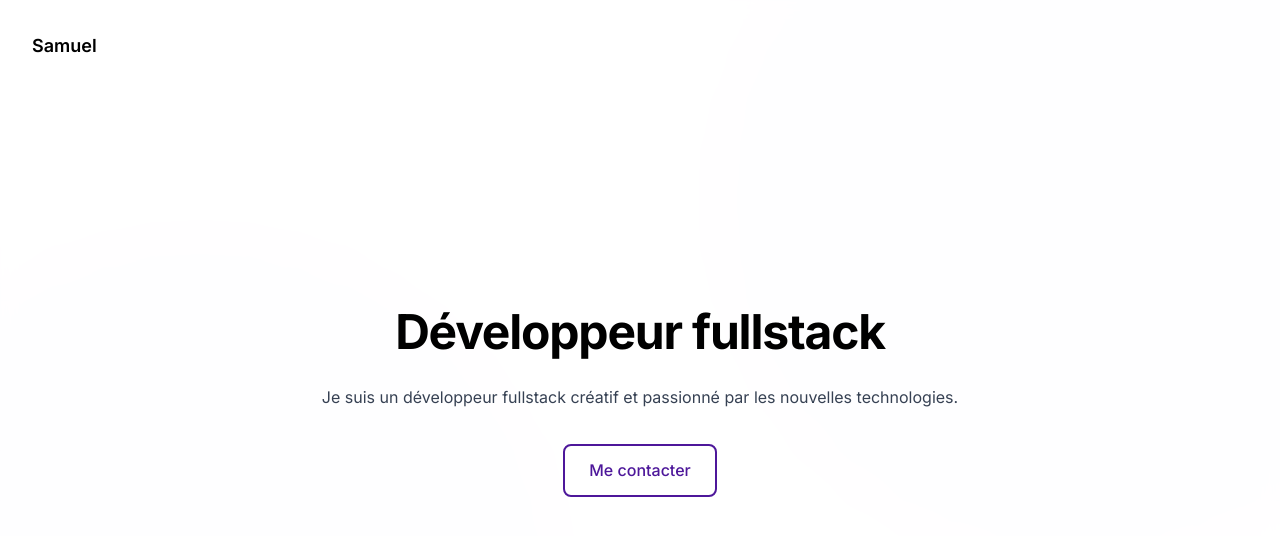
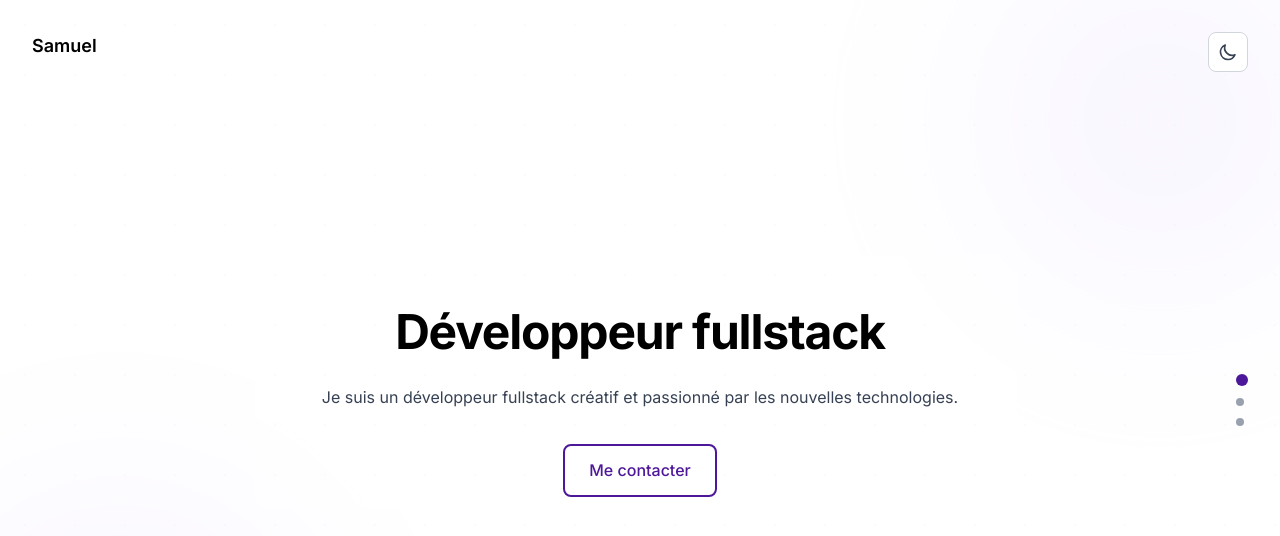
Before and after one commit to Vaubon-ent/portfolio, a Next.js app: page / in a window 1280 px wide. Shown: the top 536 px of the page. Built offline with nearby package versions, Linux system fonts and the light colour scheme.

Commit message:
ADD: darktheme toggle button, resend mailing ok,

```diff
--- a/app/components/sections/AboutSection.tsx
+++ b/app/components/sections/AboutSection.tsx
@@ -2,7 +2,7 @@
 
 export default function AboutSection() {
     return (
-        <section id="about" className="relative bg-white/95 dark:bg-black/95 backdrop-blur-sm h-screen snap-start snap-always flex items-center justify-center z-10">
+        <section id="about" className="relative bg-white/85 dark:bg-slate-900/85 h-screen snap-start snap-always flex items-center justify-center z-10">
             <div className="container mx-auto px-4">
                 <h2 className="text-3xl font-bold mb-12 text-center text-black dark:text-white">
                     Samuel VAUBON
--- a/app/components/sections/ContactSection.tsx
+++ b/app/components/sections/ContactSection.tsx
@@ -6,7 +6,7 @@ import FooterSection from "./FooterSection";
 export default function ContactSection() {
     return (
         <>
-            <section id="contact" className="relative bg-white/95 dark:bg-black/95 backdrop-blur-sm h-screen snap-start snap-always flex flex-col items-center justify-center overflow-y-auto z-10">
+            <section id="contact" className="relative bg-white/85 dark:bg-slate-900/85 h-screen snap-start snap-always flex flex-col items-center justify-center overflow-y-auto z-10">
                 <div className="container mx-auto px-4 py-16 flex-1 flex flex-col justify-center">
                     <h2 className="text-3xl font-bold mb-12 text-center text-black dark:text-white">
                         Contact
--- a/app/components/sections/HeroSection.tsx
+++ b/app/components/sections/HeroSection.tsx
@@ -2,7 +2,7 @@
 
 export default function HeroSection() {
     return (
-        <section id="hero" className="relative bg-white/95 dark:bg-black/95 backdrop-blur-sm h-screen snap-start snap-always flex items-center justify-center z-10">
+        <section id="hero" className="relative bg-white/85 dark:bg-slate-900/85 h-screen snap-start snap-always flex items-center justify-center z-10">
             <div className="container mx-auto px-4 py-24 md:py-32 text-center">
                 <h1 className="text-5xl md:text-6xl lg:text-7xl font-bold mb-6 text-black dark:text-white">
                     Développeur fullstack
--- a/app/components/sections/Navigation.tsx
+++ b/app/components/sections/Navigation.tsx
@@ -1,6 +1,7 @@
 "use client";
 
 import { useState, useEffect } from "react";
+import ThemeToggle from "../ui/ThemeToggle";
 
 export default function Navigation() {
     const [activeSection, setActiveSection] = useState("hero");
@@ -107,11 +108,12 @@ export default function Navigation() {
                 </button>
             </div>
 
-            {/* Menu mobile - Bouton hamburger */}
-            <div className="fixed top-8 right-8 z-50 md:hidden">
+            {/* ThemeToggle et Menu mobile - Bouton hamburger */}
+            <div className="fixed top-8 right-8 z-50 flex items-center gap-3">
+                <ThemeToggle />
                 <button
                     onClick={() => setIsMobileMenuOpen(!isMobileMenuOpen)}
-                    className="w-10 h-10 flex flex-col justify-center items-center gap-1.5"
+                    className="w-10 h-10 flex flex-col justify-center items-center gap-1.5 md:hidden"
                     aria-label="Menu"
                 >
                     <span
--- a/app/components/sections/ProjectSection.tsx
+++ b/app/components/sections/ProjectSection.tsx
@@ -91,7 +91,7 @@ export default function ProjectSection() {
         <section
             ref={sectionRef}
             id="projet"
-            className="relative bg-white/95 dark:bg-black/95 backdrop-blur-sm h-screen snap-start snap-always overflow-hidden z-10"
+            className="relative bg-white/85 dark:bg-slate-900/85 h-screen snap-start snap-always overflow-hidden z-10"
         >
             {/* Conteneur de défilement horizontal */}
             <div
--- a/app/components/sections/SkillsSection.tsx
+++ b/app/components/sections/SkillsSection.tsx
@@ -23,7 +23,7 @@ export default function SkillSection() {
     };
 
     return (
-        <section id="skills" className="relative bg-white/95 dark:bg-black/95 backdrop-blur-sm h-screen snap-start snap-always flex items-center justify-center overflow-y-auto z-10">
+        <section id="skills" className="relative bg-white/85 dark:bg-slate-900/85 h-screen snap-start snap-always flex items-center justify-center overflow-y-auto z-10">
             <div className="container mx-auto px-4 py-16">
                 <h2 className="text-3xl font-bold mb-12 text-center text-black dark:text-white">
                     Compétences
--- a/app/components/ui/BackgroundDecoration.tsx
+++ b/app/components/ui/BackgroundDecoration.tsx
@@ -2,21 +2,35 @@
 
 export default function BackgroundDecoration() {
     return (
-        <div className="fixed inset-0 pointer-events-none overflow-hidden" style={{ zIndex: 1 }}>
-            {/* Cercle violet subtil en haut à droite */}
-            <div className="absolute top-0 right-0 w-[800px] h-[800px] bg-violet-900/12 dark:bg-violet-400/12 rounded-full blur-3xl -translate-y-1/4 translate-x-1/4"></div>
+        <div
+            className="fixed inset-0 pointer-events-none"
+            style={{
+                zIndex: 0, // Au-dessus du body mais sous les sections (z-10)
+            }}
+        >
+            {/* Cercle violet en haut à droite */}
+            <div
+                className="absolute top-0 right-0 w-[600px] h-[600px] rounded-full blur-3xl"
+                style={{
+                    background: 'radial-gradient(circle, rgba(139, 92, 246, 0.4) 0%, transparent 70%)',
+                    transform: 'translate(30%, -30%)',
+                }}
+            ></div>
 
-            {/* Cercle violet subtil en bas à gauche */}
-            <div className="absolute bottom-0 left-0 w-[800px] h-[800px] bg-violet-900/12 dark:bg-violet-400/12 rounded-full blur-3xl translate-y-1/4 -translate-x-1/4"></div>
+            {/* Cercle violet en bas à gauche */}
+            <div
+                className="absolute bottom-0 left-0 w-[600px] h-[600px] rounded-full blur-3xl"
+                style={{
+                    background: 'radial-gradient(circle, rgba(124, 58, 237, 0.4) 0%, transparent 70%)',
+                    transform: 'translate(-30%, 30%)',
+                }}
+            ></div>
 
-            {/* Lignes de grille très subtiles */}
+            {/* Grille de points subtile */}
             <div
                 className="absolute inset-0"
                 style={{
-                    backgroundImage: `
-                        linear-gradient(to right, rgba(88, 28, 135, 0.04) 1px, transparent 1px),
-                        linear-gradient(to bottom, rgba(88, 28, 135, 0.04) 1px, transparent 1px)
-                    `,
+                    backgroundImage: 'radial-gradient(circle, rgba(139, 92, 246, 0.2) 1px, transparent 1px)',
                     backgroundSize: '50px 50px',
                 }}
             ></div>
--- /dev/null
+++ b/app/components/ui/ThemeToggle.tsx
@@ -0,0 +1,98 @@
+"use client";
+
+import { useState, useEffect } from "react";
+
+export default function ThemeToggle() {
+    const [theme, setTheme] = useState<"light" | "dark">("light");
+    const [mounted, setMounted] = useState(false);
+
+    useEffect(() => {
+        setMounted(true);
+        // Vérifier d'abord si la classe dark est déjà présente (depuis le script inline)
+        const root = document.documentElement;
+        const hasDarkClass = root.classList.contains("dark");
+
+        // Vérifier la préférence système ou le localStorage
+        const savedTheme = localStorage.getItem("theme") as "light" | "dark" | null;
+        const systemTheme = window.matchMedia("(prefers-color-scheme: dark)").matches ? "dark" : "light";
+
+        // Utiliser le thème sauvegardé, sinon celui détecté par la classe, sinon la préférence système
+        const initialTheme = savedTheme || (hasDarkClass ? "dark" : systemTheme);
+
+        setTheme(initialTheme);
+        // S'assurer que le thème est appliqué (au cas où il y aurait une incohérence)
+        applyTheme(initialTheme);
+    }, []);
+
+    const applyTheme = (newTheme: "light" | "dark") => {
+        const root = document.documentElement;
+        if (newTheme === "dark") {
+            root.classList.add("dark");
+        } else {
+            root.classList.remove("dark");
+        }
+        localStorage.setItem("theme", newTheme);
+        // Debug: vérifier que la classe est bien appliquée
+        console.log("Theme appliqué:", newTheme, "Classe dark présente:", root.classList.contains("dark"));
+    };
+
+    const toggleTheme = () => {
+        const newTheme = theme === "light" ? "dark" : "light";
+        setTheme(newTheme);
+        applyTheme(newTheme);
+    };
+
+    // Éviter le flash de contenu non stylé
+    if (!mounted) {
+        return (
+            <button
+                className="w-10 h-10 flex items-center justify-center rounded-lg border border-gray-300 dark:border-gray-700 bg-white dark:bg-black transition-colors"
+                aria-label="Changer le thème"
+            >
+                <span className="w-5 h-5">🌓</span>
+            </button>
+        );
+    }
+
+    return (
+        <button
+            onClick={toggleTheme}
+            className="w-10 h-10 flex items-center justify-center rounded-lg border border-gray-300 dark:border-gray-700 bg-white dark:bg-black hover:bg-gray-50 dark:hover:bg-gray-900 transition-colors duration-200"
+            aria-label={theme === "light" ? "Activer le mode sombre" : "Activer le mode clair"}
+        >
+            {theme === "light" ? (
+                // Icône lune pour passer en dark mode
+                <svg
+                    className="w-5 h-5 text-gray-700 dark:text-gray-300"
+                    fill="none"
+                    stroke="currentColor"
+                    viewBox="0 0 24 24"
+                    xmlns="http://www.w3.org/2000/svg"
+                >
+                    <path
+                        strokeLinecap="round"
+                        strokeLinejoin="round"
+                        strokeWidth={2}
+                        d="M20.354 15.354A9 9 0 018.646 3.646 9.003 9.003 0 0012 21a9.003 9.003 0 008.354-5.646z"
+                    />
+                </svg>
+            ) : (
+                // Icône soleil pour passer en light mode
+                <svg
+                    className="w-5 h-5 text-gray-700 dark:text-gray-300"
+                    fill="none"
+                    stroke="currentColor"
+                    viewBox="0 0 24 24"
+                    xmlns="http://www.w3.org/2000/svg"
+                >
+                    <path
+                        strokeLinecap="round"
+                        strokeLinejoin="round"
+                        strokeWidth={2}
+                        d="M12 3v1m0 16v1m9-9h-1M4 12H3m15.364 6.364l-.707-.707M6.343 6.343l-.707-.707m12.728 0l-.707.707M6.343 17.657l-.707.707M16 12a4 4 0 11-8 0 4 4 0 018 0z"
+                    />
+                </svg>
+            )}
+        </button>
+    );
+}
--- a/app/data/projects.json
+++ b/app/data/projects.json
@@ -6,9 +6,10 @@
     "description-plus": "Développement d'une application web complémentaire qui permet aux restaurateurs dont les caisses enregistreuses ne sont pas compatibles avec TicknCook de continuer à utiliser le système. Cette side app reproduit les fonctionnalités essentielles de l'application principale et assure la transmission des commandes au système TicknCook malgré l'absence d'intégration native.",
     "problématique": null,
     "technologies": ["Angular", "Node.js", "Express", "PWA"],
-    "image": null,
+    "image": "/tnk.png",
     "github": null,
     "demo": null,
+    "link": "https://tickncook.com/fr/",
     "type": "pro",
     "is_abort": null
   },
@@ -22,6 +23,7 @@
     "image": null,
     "github": "https://github.com/tezcatlypoca/TradingView",
     "demo": null,
+    "link": null,
     "type": "perso",
     "is_abort": true
   },
@@ -35,6 +37,7 @@
     "image": null,
     "github": "https://github.com/tezcatlypoca/local-llm",
     "demo": null,
+    "link": null,
     "type": "perso",
     "is_abort": false
   }
--- a/app/globals.css
+++ b/app/globals.css
@@ -1,4 +1,7 @@
 @import "tailwindcss";
+
+/* Configuration du dark mode pour Tailwind v4 */
+@custom-variant dark (&:where(.dark, .dark *));
 
 :root {
   --background: #ffffff;
@@ -36,11 +39,9 @@
   --font-weight-bold: 700;
 }
 
-@media (prefers-color-scheme: dark) {
-  :root {
-    --background: #0a0a0a;
-    --foreground: #ededed;
-  }
+.dark {
+  --background: #0f172a; /* bleu nuit très sombre (slate-900) */
+  --foreground: #f1f5f9; /* slate-100 pour un meilleur contraste */
 }
 
 html {
@@ -55,7 +56,7 @@ html:not(.project-detail-scrollbar)::-webkit-scrollbar {
 
 body {
   overflow: hidden;
-  background: var(--background);
+  background: var(--background) !important;
   color: var(--foreground);
   font-family: var(--font-inter), -apple-system, BlinkMacSystemFont, "Segoe UI", sans-serif;
   font-weight: 400;
@@ -63,6 +64,7 @@ body {
   -webkit-font-smoothing: antialiased;
   -moz-osx-font-smoothing: grayscale;
   scrollbar-width: none; /* Firefox */
+  min-height: 100vh;
 }
 
 body::-webkit-scrollbar {
@@ -175,20 +177,18 @@ html.project-detail-scrollbar::-webkit-scrollbar-thumb:hover {
   background-clip: padding-box;
 }
 
-@media (prefers-color-scheme: dark) {
-  html.project-detail-scrollbar {
+html.dark.project-detail-scrollbar {
   scrollbar-color: rgb(76, 29, 149) transparent; /* violet-950 pour dark mode */
 }
 
-  html.project-detail-scrollbar::-webkit-scrollbar-thumb {
+html.dark.project-detail-scrollbar::-webkit-scrollbar-thumb {
   background: rgb(76, 29, 149); /* violet-950 */
   background-clip: padding-box;
 }
 
-  html.project-detail-scrollbar::-webkit-scrollbar-thumb:hover {
+html.dark.project-detail-scrollbar::-webkit-scrollbar-thumb:hover {
   background: rgb(88, 28, 135); /* violet-900 au survol */
   background-clip: padding-box;
-  }
 }
 
 body.project-detail-scrollbar::-webkit-scrollbar {
@@ -213,18 +213,16 @@ body.project-detail-scrollbar::-webkit-scrollbar-thumb:hover {
 }
 
 /* Mode sombre */
-@media (prefers-color-scheme: dark) {
-  body.project-detail-scrollbar {
+html.dark body.project-detail-scrollbar {
   scrollbar-color: rgb(76, 29, 149) transparent; /* violet-950 pour dark mode */
 }
 
-  body.project-detail-scrollbar::-webkit-scrollbar-thumb {
+html.dark body.project-detail-scrollbar::-webkit-scrollbar-thumb {
   background: rgb(76, 29, 149); /* violet-950 */
   background-clip: padding-box;
 }
 
-  body.project-detail-scrollbar::-webkit-scrollbar-thumb:hover {
+html.dark body.project-detail-scrollbar::-webkit-scrollbar-thumb:hover {
   background: rgb(88, 28, 135); /* violet-900 au survol */
   background-clip: padding-box;
 }
-}
```
Also changed, not shown: app/layout.tsx (+19 -1 lines), tailwind.config.ts (added, +12 -0 lines), public/tnk.png (added). Lines whose indentation alone changed are shown as unchanged.
